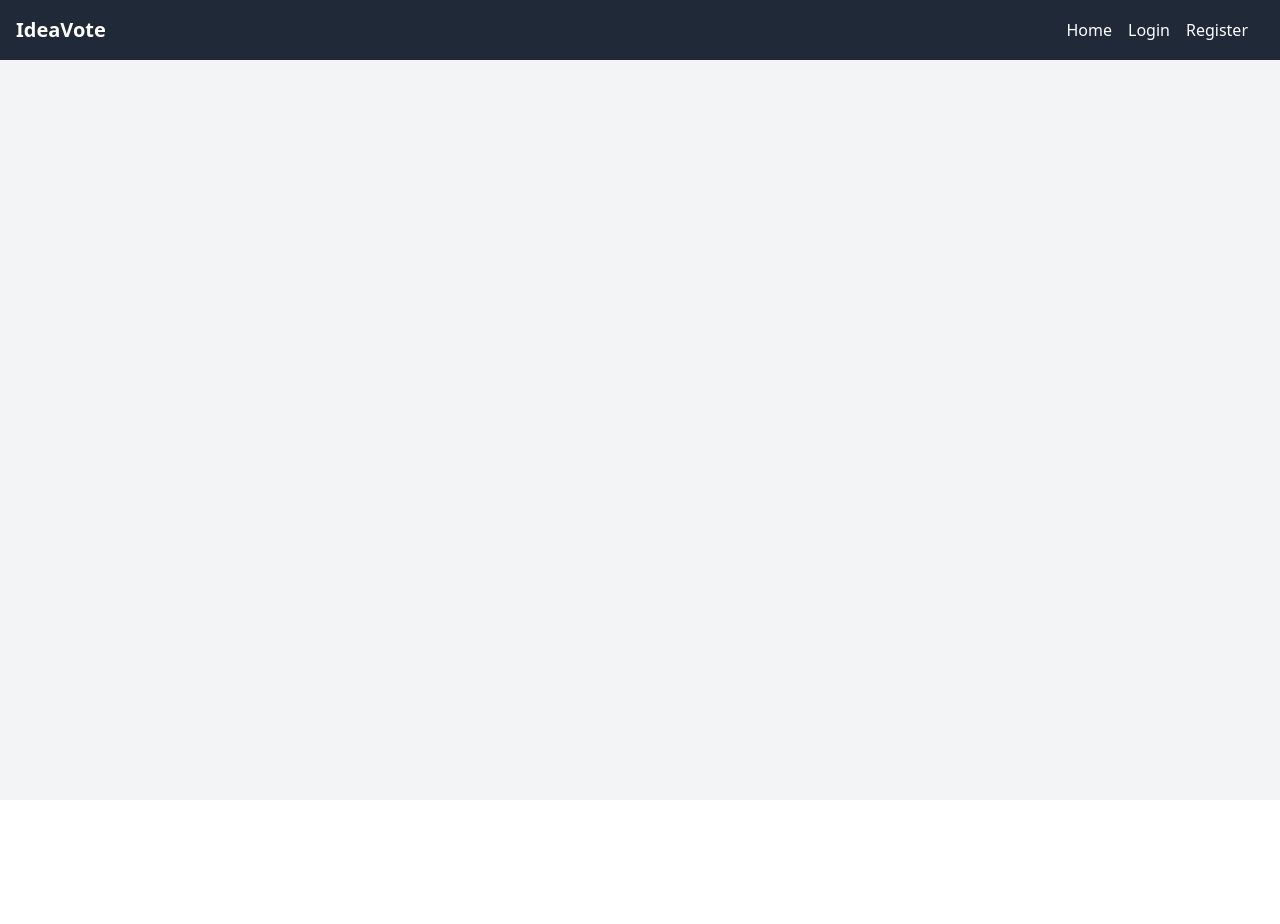
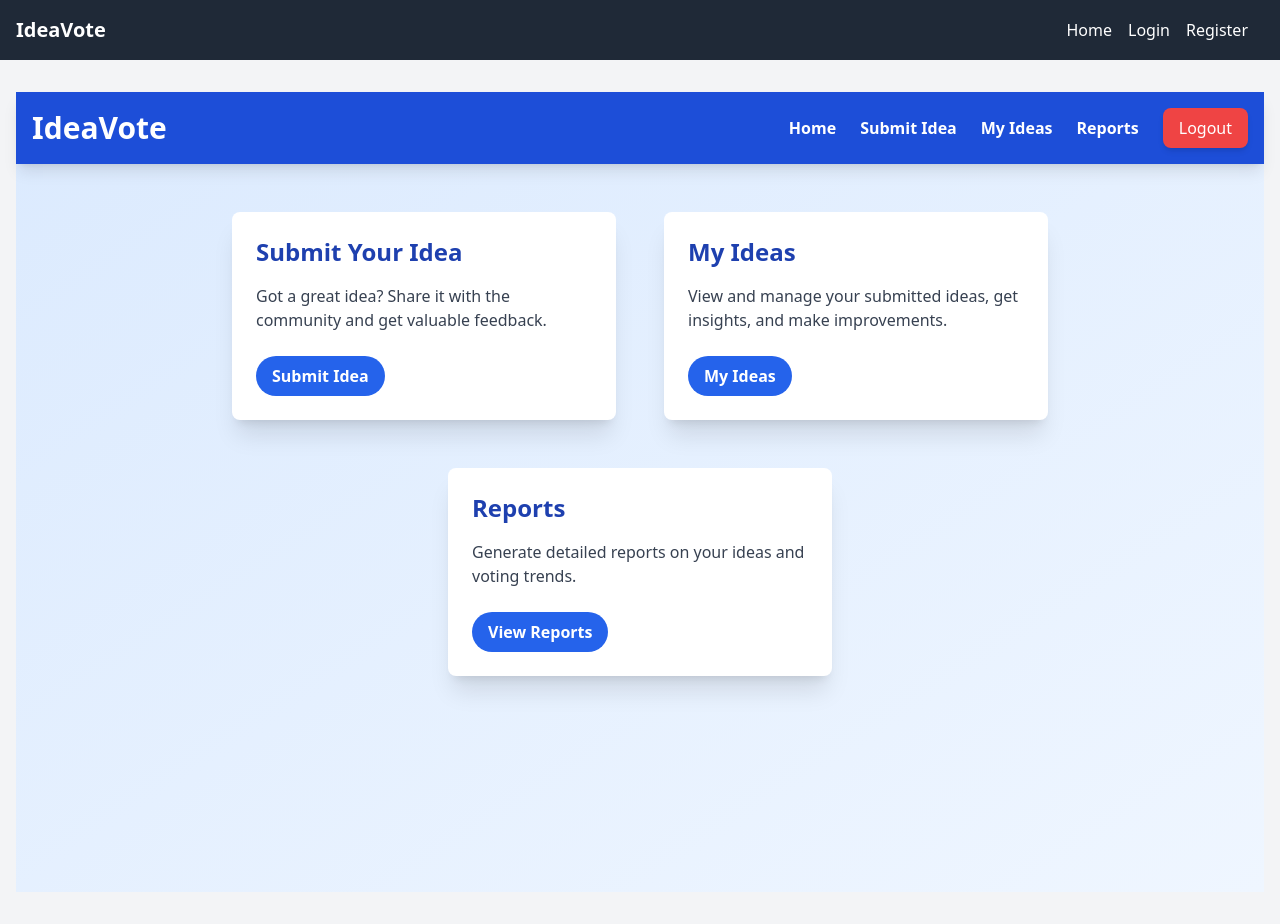
Before and after one commit to dennisyd/gauge-your-idea, a React (Create React App) app: page /app in a window 1280 px wide. Before the commit the page ends 800 px from the top, so only its background shows below. Built offline with nearby package versions, Linux system fonts and the light colour scheme.

Commit message:
Added more attractive pages/AppPage

```diff
--- a/package.json
+++ b/package.json
@@ -17,7 +17,7 @@
     "pdfkit": "^0.15.0",
     "react": "^18.2.0",
     "react-dom": "^18.2.0",
-    "react-router-dom": "^6.20.0",
+    "react-router-dom": "^6.26.2",
     "react-scripts": "^5.0.1",
     "web-vitals": "^2.1.4"
   },
--- a/src/App.js
+++ b/src/App.js
@@ -7,6 +7,7 @@ import Register from './pages/Register';
 import SubmitIdea from './pages/SubmitIdea';
 import IdeaDetails from './pages/IdeaDetails';
 import PersonalIdeas from './pages/PersonalIdeas';
+import AppPage from './pages/AppPage'; // Import AppPage component
 import Reports from './pages/Reports';
 
 function App() {
@@ -24,6 +25,7 @@ function App() {
                   <Routes>
                     <Route path="/login" element={<Login />} />
                     <Route path="/register" element={<Register />} />
+                    <Route path="/app" element={<AppPage />} /> {/* Use AppPage here */}
                     <Route path="/submit-idea" element={<SubmitIdea />} />
                     <Route path="/idea/:id" element={<IdeaDetails />} />
                     <Route path="/my-ideas" element={<PersonalIdeas />} />
--- /dev/null
+++ b/src/pages/AppPage.js
@@ -0,0 +1,112 @@
+// File: src/pages/AppPage.js
+
+import React, { useContext } from 'react';
+import { useNavigate } from 'react-router-dom';
+import { AuthContext } from '../context/AuthContext';
+
+function AppPage() {
+  const navigate = useNavigate();
+  const { logout } = useContext(AuthContext);
+
+  return (
+    <div className="min-h-screen bg-gradient-to-br from-blue-100 to-blue-50">
+      {/* Blue Header / Navbar */}
+      <nav className="bg-blue-700 shadow-lg">
+        <div className="max-w-7xl mx-auto px-4 py-4 flex justify-between items-center">
+          <h1 className="text-white text-3xl font-bold">IdeaVote</h1>
+          <div className="flex items-center space-x-6">
+            <button
+              onClick={() => navigate('/home')}
+              className="text-white hover:text-blue-300 font-semibold"
+            >
+              Home
+            </button>
+            <button
+              onClick={() => navigate('/submit-idea')}
+              className="text-white hover:text-blue-300 font-semibold"
+            >
+              Submit Idea
+            </button>
+            <button
+              onClick={() => navigate('/my-ideas')}
+              className="text-white hover:text-blue-300 font-semibold"
+            >
+              My Ideas
+            </button>
+            <button
+              onClick={() => navigate('/reports')}
+              className="text-white hover:text-blue-300 font-semibold"
+            >
+              Reports
+            </button>
+            <button
+              onClick={logout}
+              className="bg-red-500 hover:bg-red-600 text-white px-4 py-2 rounded-lg shadow-md transition-all"
+            >
+              Logout
+            </button>
+          </div>
+        </div>
+      </nav>
+
+      {/* Main Content */}
+      <div className="container mx-auto px-6 py-12">
+        <div className="flex flex-wrap justify-center gap-12">
+          {/* Card: Submit Idea */}
+          <div
+            className="bg-white shadow-xl rounded-lg hover:shadow-2xl transition-all max-w-sm cursor-pointer"
+            onClick={() => navigate('/submit-idea')}
+          >
+            <div className="p-6">
+              <h3 className="font-bold text-2xl text-blue-800 mb-4">
+                Submit Your Idea
+              </h3>
+              <p className="text-gray-700 mb-6">
+                Got a great idea? Share it with the community and get valuable
+                feedback.
+              </p>
+              <button className="bg-blue-600 hover:bg-blue-700 text-white font-semibold py-2 px-4 rounded-full">
+                Submit Idea
+              </button>
+            </div>
+          </div>
+
+          {/* Card: My Ideas */}
+          <div
+            className="bg-white shadow-xl rounded-lg hover:shadow-2xl transition-all max-w-sm cursor-pointer"
+            onClick={() => navigate('/my-ideas')}
+          >
+            <div className="p-6">
+              <h3 className="font-bold text-2xl text-blue-800 mb-4">My Ideas</h3>
+              <p className="text-gray-700 mb-6">
+                View and manage your submitted ideas, get insights, and make
+                improvements.
+              </p>
+              <button className="bg-blue-600 hover:bg-blue-700 text-white font-semibold py-2 px-4 rounded-full">
+                My Ideas
+              </button>
+            </div>
+          </div>
+
+          {/* Card: Reports */}
+          <div
+            className="bg-white shadow-xl rounded-lg hover:shadow-2xl transition-all max-w-sm cursor-pointer"
+            onClick={() => navigate('/reports')}
+          >
+            <div className="p-6">
+              <h3 className="font-bold text-2xl text-blue-800 mb-4">Reports</h3>
+              <p className="text-gray-700 mb-6">
+                Generate detailed reports on your ideas and voting trends.
+              </p>
+              <button className="bg-blue-600 hover:bg-blue-700 text-white font-semibold py-2 px-4 rounded-full">
+                View Reports
+              </button>
+            </div>
+          </div>
+        </div>
+      </div>
+    </div>
+  );
+}
+
+export default AppPage;
```
Also changed, not shown: 1 other file (tests, documents, lock files or other folders).
